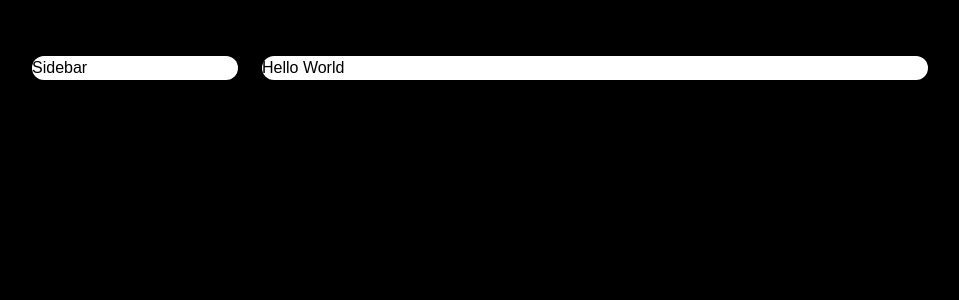
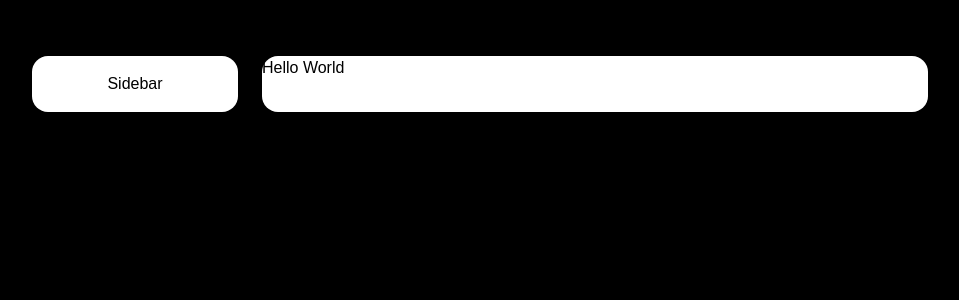
Before and after one commit to Dragontalker/nextjs-tailwindcss-portfolio, a Next.js app: page / in a window 1280 px wide. Shown: the top 300 px of the page, without its empty margins (160-1119 px from the left). Built offline with nearby package versions, Linux system fonts and the light colour scheme.

Commit message:
Added more styles for sidebar.

```diff
--- a/pages/_app.tsx
+++ b/pages/_app.tsx
@@ -3,7 +3,7 @@ import '../styles/globals.css'
 function MyApp({ Component, pageProps }) {
   return (
     <div className='grid grid-cols-12 gap-6 my-14 lg:px-48 px-5'>
-      <div className='lg:col-span-3 bg-white rounded-2xl col-span-12'>Sidebar</div>
+      <div className='lg:col-span-3 bg-white rounded-2xl col-span-12 p-4 text-center'>Sidebar</div>
       <div className='lg:col-span-9 bg-white rounded-2xl col-span-12'>
         <Component {...pageProps} />
       </div>
```
